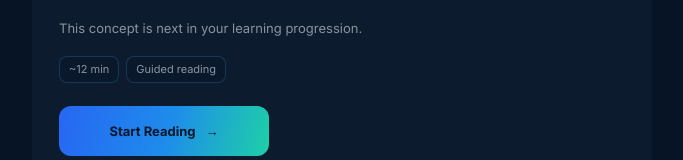
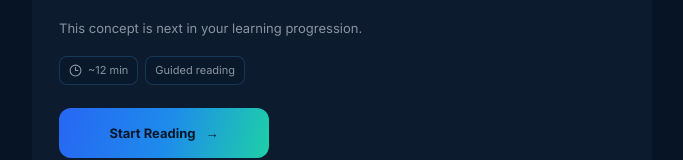
Before and after one commit to examforge99/examlogic, a Next.js app: page /prototypes/nba-session in a window 1280 px wide. Shown: the part 390-550 px from the top of the page, without its empty margins (298-981 px from the left). Built offline with nearby package versions, Linux system fonts and the light colour scheme.

Commit message:
Add Lucide clock icon to mission time

```diff
--- a/src/app/prototypes/nba-session/page.tsx
+++ b/src/app/prototypes/nba-session/page.tsx
@@ -2,6 +2,7 @@
 
 import { useEffect, useState } from 'react'
 import { Inter } from 'next/font/google'
+import { Clock3 } from 'lucide-react'
 
 const inter = Inter({ subsets: ['latin'], weight: ['400', '500', '600', '700'] })
 
@@ -134,7 +135,7 @@ export default function NBASessionPrototype() {
                   <h1>{copy.title}</h1>
                   <p className="detail">{copy.reason}</p>
                   <div className="meta">
-                    <span>{copy.metric}</span>
+                    <span className="meta-time"><Clock3 size={13} strokeWidth={2} />{copy.metric}</span>
                     <span>{copy.secondaryMetric}</span>
                   </div>
                 </div>
@@ -281,6 +282,9 @@ export default function NBASessionPrototype() {
         }
 
         .meta span {
+          display:inline-flex;
+          align-items:center;
+          gap:6px;
           padding:7px 9px;
           border:1px solid rgba(63,183,255,.20);
           border-radius:8px;
```
